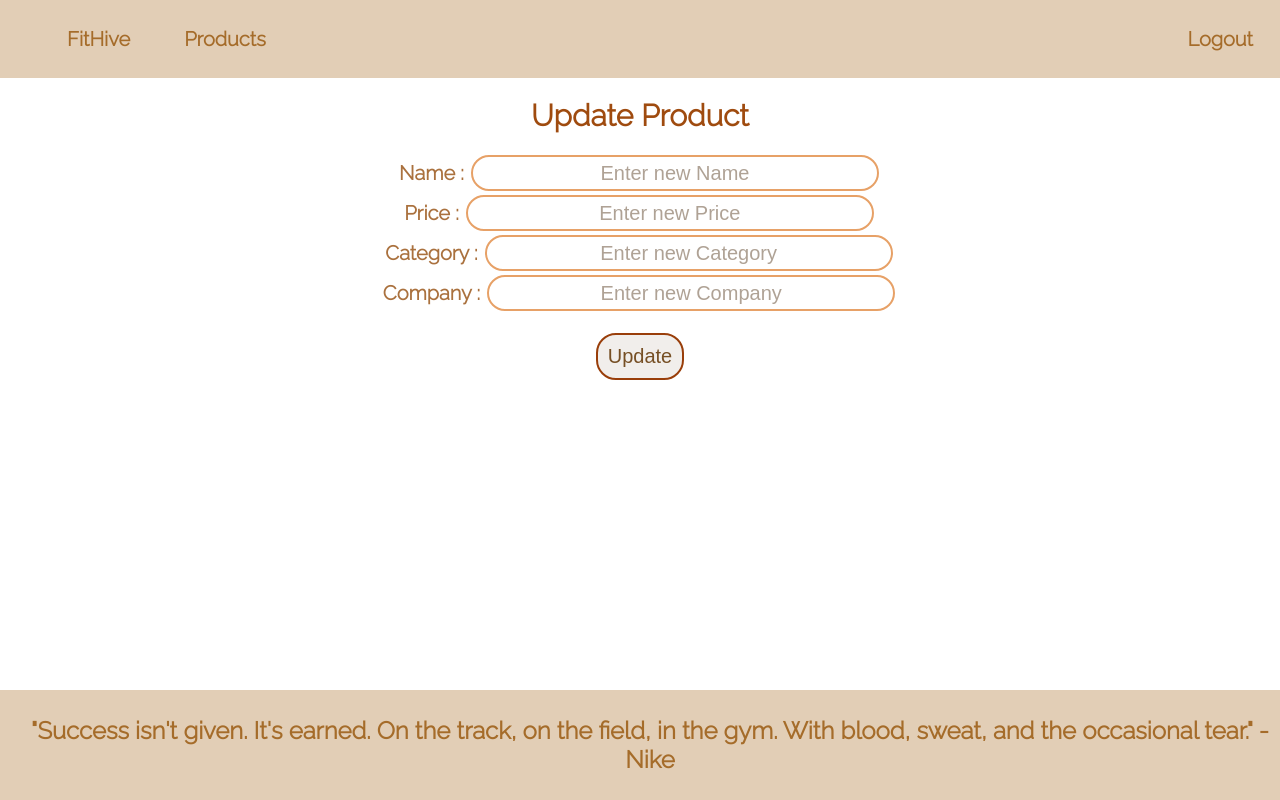
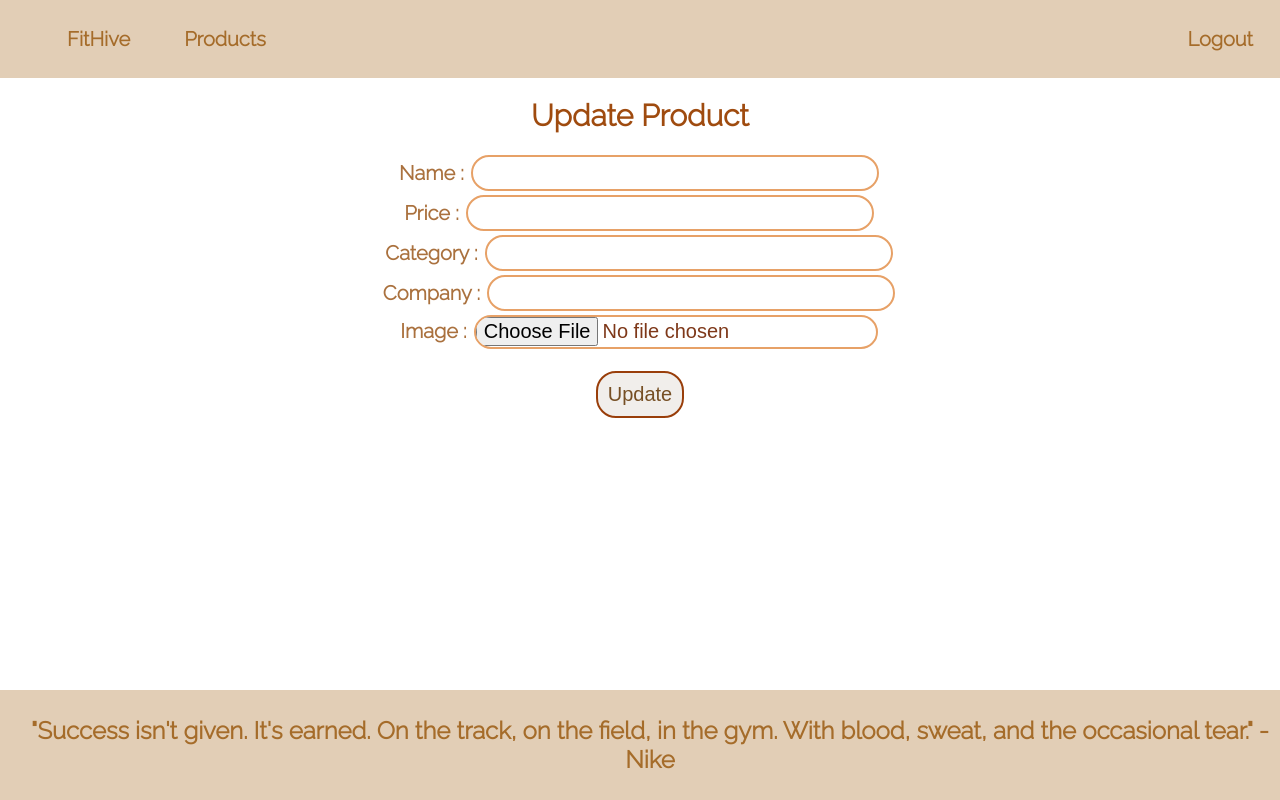
Before and after one commit to JAYAKANTHARUN/FitHive, a React (Create React App) app in the folder client/: page /update/1 in a window 1280 px wide. Built offline with nearby package versions, Linux system fonts and the light colour scheme; no server answers; sample sign-in values are in the browser's storage.

Commit message:
Added Image to Database

```diff
--- a/client/src/App.css
+++ b/client/src/App.css
@@ -154,6 +154,13 @@
   background-color: rgb(225, 210, 194);
   transform: scale(1.1);
 }
+.addproduct img{
+  width: 80px;
+  height: 80px;
+  border: 2px solid rgb(153, 62, 10);
+  border-radius: 5px;
+  margin-bottom: -50px;
+}
 
 .products{
   text-align: center;
@@ -168,7 +175,7 @@
 table {
   margin: auto;
   border-collapse: collapse;
-  width: 1200px;
+  width: 1400px;
   font-family: 'Raleway', sans-serif;
   font-size: 14px;
 }
@@ -187,6 +194,12 @@ td{
 }
 tbody tr:hover {
   background-color: #fbf4e8;
+}
+table img{
+  width: 80px;
+  height: 80px;
+  border: 2px solid rgb(153, 62, 10);
+  border-radius: 5px;
 }
 .products h3{
   margin: auto;
--- a/client/src/components/AddProduct.js
+++ b/client/src/components/AddProduct.js
@@ -7,27 +7,41 @@ const AddProduct=()=>{
     const [price,setprice]=useState('')
     const [category,setcategory]=useState('')
     const [company,setcompany]=useState('')
+    const [image,setimage]=useState('')
     const navigate=useNavigate()
 
     const addproduct=async ()=>{
-        console.log(name,price,category,company)
+        //console.log(name,price,category,company,image)
 
         //const userid=JSON.parse(localStorage.getItem('user'))._id
 
         let result = await fetch('http://127.0.0.1:3000/add',{
             method:'post',
-            body:JSON.stringify({name,price,category,company}),
+            body:JSON.stringify({name,price,category,company,image}),
             headers:{
                 'Content-Type':'application/json',
                 'authorization':JSON.parse(localStorage.getItem('token'))
             }
         })
         result=await result.json()
-        if (result.name && result.price && result.category && result.company){
+        //console.log(result)
+        if (result.name && result.price && result.category && result.company && result.image){
             navigate('/admin')
         }
         else{
             alert("Please enter valid details")
+        }
+    }
+    const converttobase64=(e)=>{
+        //console.log(e)
+        var reader=new FileReader()
+        reader.readAsDataURL(e.target.files[0])
+        reader.onload=()=>{
+            //console.log(reader.result)
+            setimage(reader.result)
+        }
+        reader.onerror=error=>{
+            console.log(error)
         }
     }
 
@@ -35,13 +49,16 @@ const AddProduct=()=>{
         <div className="addproduct">
             <h1>Add Product</h1>
             <label>Name : </label>
-            <input type="text" id='name' placeholder='Enter Name' value={name} onChange={(e) => { setname(e.target.value) }} /><br />
+            <input type="text" id='name' value={name} onChange={(e) => { setname(e.target.value) }} /><br />
             <label>Price : </label>
-            <input type="text" id='price' placeholder='Enter Price' value={price} onChange={(e) => { setprice(e.target.value) }} /><br />
+            <input type="text" id='price' value={price} onChange={(e) => { setprice(e.target.value) }} /><br />
             <label>Category : </label>
-            <input type="text" id='category' placeholder='Enter Category' value={category} onChange={(e) => { setcategory(e.target.value) }} /><br />
+            <input type="text" id='category' value={category} onChange={(e) => { setcategory(e.target.value) }} /><br />
             <label>Company : </label>
-            <input type="text" id='company' placeholder='Enter Company' value={company} onChange={(e) => { setcompany(e.target.value) }} /><br />
+            <input type="text" id='company' value={company} onChange={(e) => { setcompany(e.target.value) }} /><br />
+            <label>Image : </label>
+            <input type="file" accept="image/*" onChange={converttobase64} />
+            {image === "" || image === null ? "" : <img src={image} alt="loading" />} <br />
             <button type='submit' onClick={addproduct}>Add</button>
 
         </div>
--- a/client/src/components/ProductsList.js
+++ b/client/src/components/ProductsList.js
@@ -84,6 +84,7 @@ const Products = () => {
                                     <th scope="col">Price</th>
                                     <th scope="col">Category</th>
                                     <th scope="col">Company</th>
+                                    <th scope="col">Image</th>
                                     <th scope="col">Operation</th>
 
                                 </tr>
@@ -97,6 +98,7 @@ const Products = () => {
                                             <td>{item.price}</td>
                                             <td>{item.category}</td>
                                             <td>{item.company}</td>
+                                            <td><img src={item.image} alt="loading" /></td>
                                             <td><button onClick={() => deleteproduct(item._id)}>Delete</button><button onClick={() => updateproduct(item._id)}>Update</button></td>
                                         </tr>
                                     )
--- a/client/src/components/UpdateProduct.js
+++ b/client/src/components/UpdateProduct.js
@@ -7,6 +7,7 @@ const UpdateProduct=()=>{
     const [price,setprice]=useState('')
     const [category,setcategory]=useState('')
     const [company,setcompany]=useState('')
+    const [image,setimage]=useState('')
     const params=useParams()
     const navigate=useNavigate()
 
@@ -25,13 +26,14 @@ const UpdateProduct=()=>{
         setprice(result.price)
         setcategory(result.category)
         setcompany(result.company)
+        setimage(result.image)
     }
 
     const updateproduct=async ()=>{
-        console.log(name,price,category,company)
+        //console.log(name,price,category,company,image)
         let result = await fetch(`http://127.0.0.1:3000/admin/${params.id}`,{
             method:'post',
-            body:JSON.stringify({id:params.id,name,price,category,company}),
+            body:JSON.stringify({id:params.id,name,price,category,company,image}),
             headers:{
                 "Content-Type":"application/json",
                 'authorization':JSON.parse(localStorage.getItem('token'))
@@ -47,17 +49,34 @@ const UpdateProduct=()=>{
         }
     }
 
+    const converttobase64=(e)=>{
+        //console.log(e)
+        var reader=new FileReader()
+        reader.readAsDataURL(e.target.files[0])
+        reader.onload=()=>{
+            //console.log(reader.result)
+            setimage(reader.result)
+        }
+        reader.onerror=error=>{
+            console.log(error)
+        }
+    }
+
+
     return(
         <div className="addproduct">
             <h1>Update Product</h1>
             <label>Name : </label>
-            <input type="text" id='name' placeholder='Enter new Name' value={name} onChange={(e) => { setname(e.target.value) }} /><br />
+            <input type="text" id='name' value={name} onChange={(e) => { setname(e.target.value) }} /><br />
             <label>Price : </label>
-            <input type="text" id='price' placeholder='Enter new Price' value={price} onChange={(e) => { setprice(e.target.value) }} /><br />
+            <input type="text" id='price' value={price} onChange={(e) => { setprice(e.target.value) }} /><br />
             <label>Category : </label>
-            <input type="text" id='category' placeholder='Enter new Category' value={category} onChange={(e) => { setcategory(e.target.value) }} /><br />
+            <input type="text" id='category' value={category} onChange={(e) => { setcategory(e.target.value) }} /><br />
             <label>Company : </label>
-            <input type="text" id='company' placeholder='Enter new Company' value={company} onChange={(e) => { setcompany(e.target.value) }} /><br />
+            <input type="text" id='company' value={company} onChange={(e) => { setcompany(e.target.value) }} /><br />
+            <label>Image : </label>
+            <input type="file" accept="image/*" onChange={converttobase64} />
+            {image === "" || image === null ? "" : <img src={image} alt="loading" />} <br />
             <button type='submit' onClick={updateproduct}>Update</button>
 
         </div>
```
Also changed, not shown: 2 other files (tests, documents, lock files or other folders).
